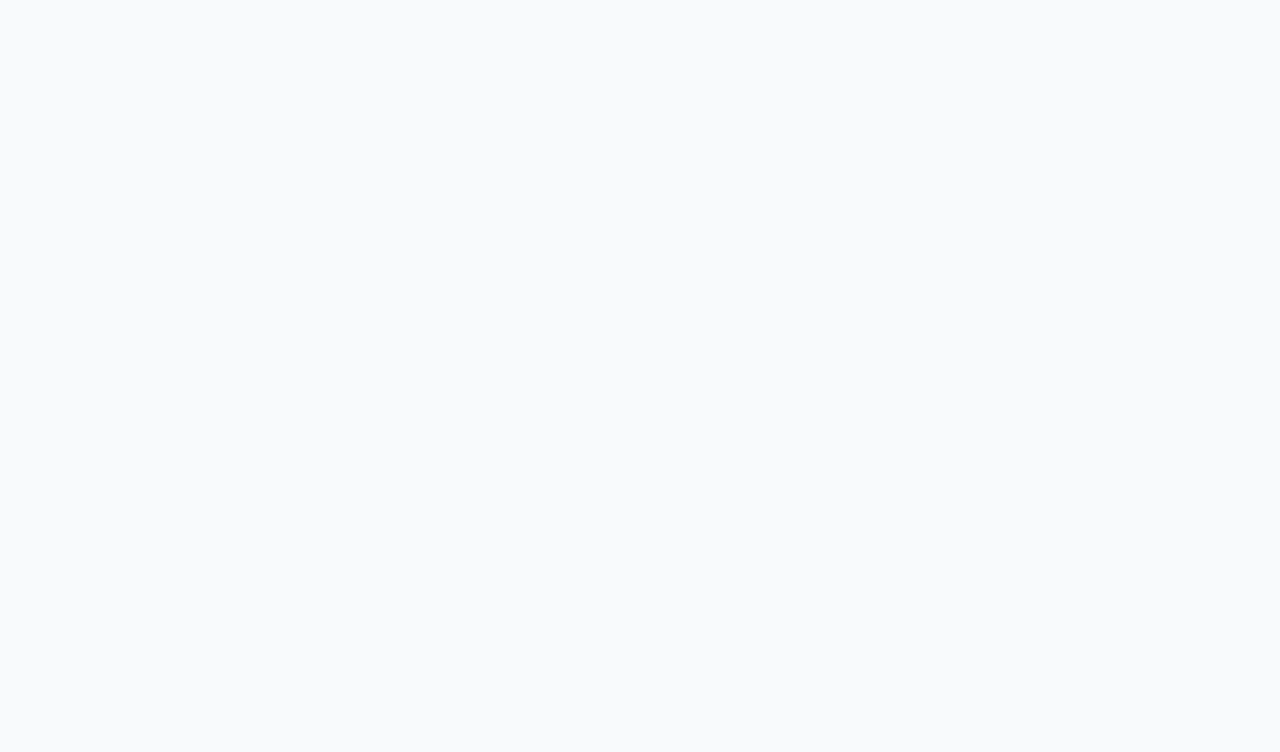
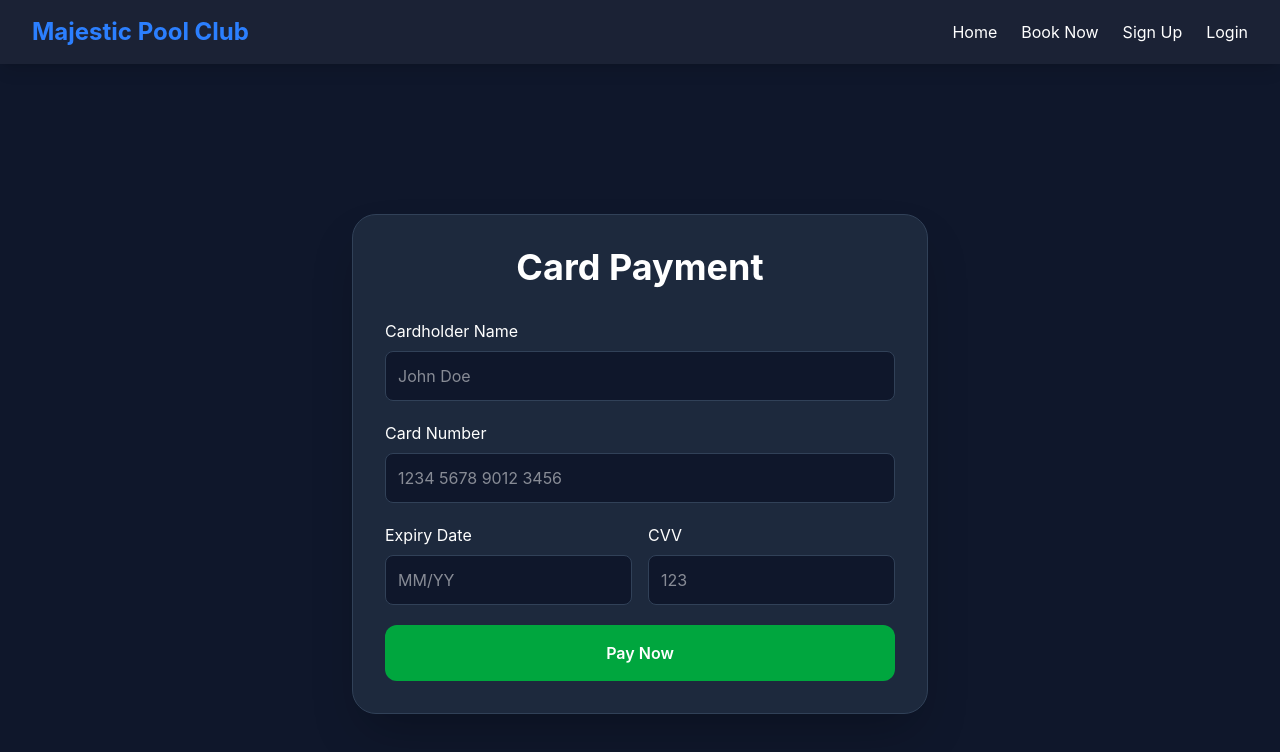
Before and after one commit to afkerthowfeek7860-code/Indoor-Sports-Booking-System, a React (Vite) app in the folder client/: page /payment in a window 1280 px wide. Before the commit this address had no page. Shown: the top 752 px of the page. Built offline with nearby package versions, Linux system fonts and the light colour scheme.

Commit message:
Add card payment page and payment navigation flow

```diff
--- /dev/null
+++ b/client/src/pages/Payment.jsx
@@ -0,0 +1,89 @@
+import Navbar from "../components/Navbar";
+
+function Payment() {
+  return (
+    <>
+      <div className="sticky top-0 z-50">
+        <Navbar
+          openRegister={() => {}}
+          openLogin={() => {}}
+        />
+      </div>
+
+      <section className="min-h-screen bg-slate-900 flex items-center justify-center px-6">
+        <div className="bg-slate-800 border border-slate-700 rounded-3xl p-8 w-full max-w-xl shadow-2xl">
+
+          <h1 className="text-4xl font-bold text-white mb-8 text-center">
+            Card Payment
+          </h1>
+
+          <form className="space-y-5">
+
+            <div>
+              <label className="text-white block mb-2">
+                Cardholder Name
+              </label>
+
+              <input
+                type="text"
+                placeholder="John Doe"
+                className="w-full bg-slate-900 border border-slate-700 text-white p-3 rounded-lg"
+              />
+            </div>
+
+            <div>
+              <label className="text-white block mb-2">
+                Card Number
+              </label>
+
+              <input
+                type="text"
+                placeholder="1234 5678 9012 3456"
+                className="w-full bg-slate-900 border border-slate-700 text-white p-3 rounded-lg"
+              />
+            </div>
+
+            <div className="grid grid-cols-2 gap-4">
+
+              <div>
+                <label className="text-white block mb-2">
+                  Expiry Date
+                </label>
+
+                <input
+                  type="text"
+                  placeholder="MM/YY"
+                  className="w-full bg-slate-900 border border-slate-700 text-white p-3 rounded-lg"
+                />
+              </div>
+
+              <div>
+                <label className="text-white block mb-2">
+                  CVV
+                </label>
+
+                <input
+                  type="password"
+                  placeholder="123"
+                  className="w-full bg-slate-900 border border-slate-700 text-white p-3 rounded-lg"
+                />
+              </div>
+
+            </div>
+
+            <button
+              type="submit"
+              className="w-full bg-green-600 hover:bg-green-700 text-white py-4 rounded-xl font-semibold"
+            >
+              Pay Now
+            </button>
+
+          </form>
+
+        </div>
+      </section>
+    </>
+  );
+}
+
+export default Payment;
--- a/client/src/pages/TableReservation.jsx
+++ b/client/src/pages/TableReservation.jsx
@@ -245,9 +245,12 @@ function TableReservation() {
 
               </div>
 
-              <button className="mt-6 w-full bg-green-600 hover:bg-green-700 text-white py-4 rounded-xl font-semibold transition">
-                Proceed to Card Payment
-              </button>
+              <button
+                    onClick={() => navigate("/payment")}
+                    className="mt-6 w-full bg-green-600 hover:bg-green-700 text-white py-4 rounded-xl font-semibold transition"
+                  >
+                    Proceed to Card Payment
+                  </button>
 
             </div>
 
--- a/client/src/routes/AppRoutes.jsx
+++ b/client/src/routes/AppRoutes.jsx
@@ -7,6 +7,8 @@ import Booking from "../pages/Booking";
 import UserDashboard from "../pages/UserDashboard";
 import AdminDashboard from "../pages/AdminDashboard";
 import TableReservation from "../pages/TableReservation";
+import Payment from "../pages/Payment";
+
 
 function AppRoutes() {
   return (
@@ -19,6 +21,7 @@ function AppRoutes() {
         <Route path="/dashboard" element={<UserDashboard />} />
         <Route path="/admin" element={<AdminDashboard />} />
         <Route path="/booking/:tableType" element={<TableReservation />} />
+        <Route path="/payment" element={<Payment />} />
       </Routes>
     </BrowserRouter>
   );
```
